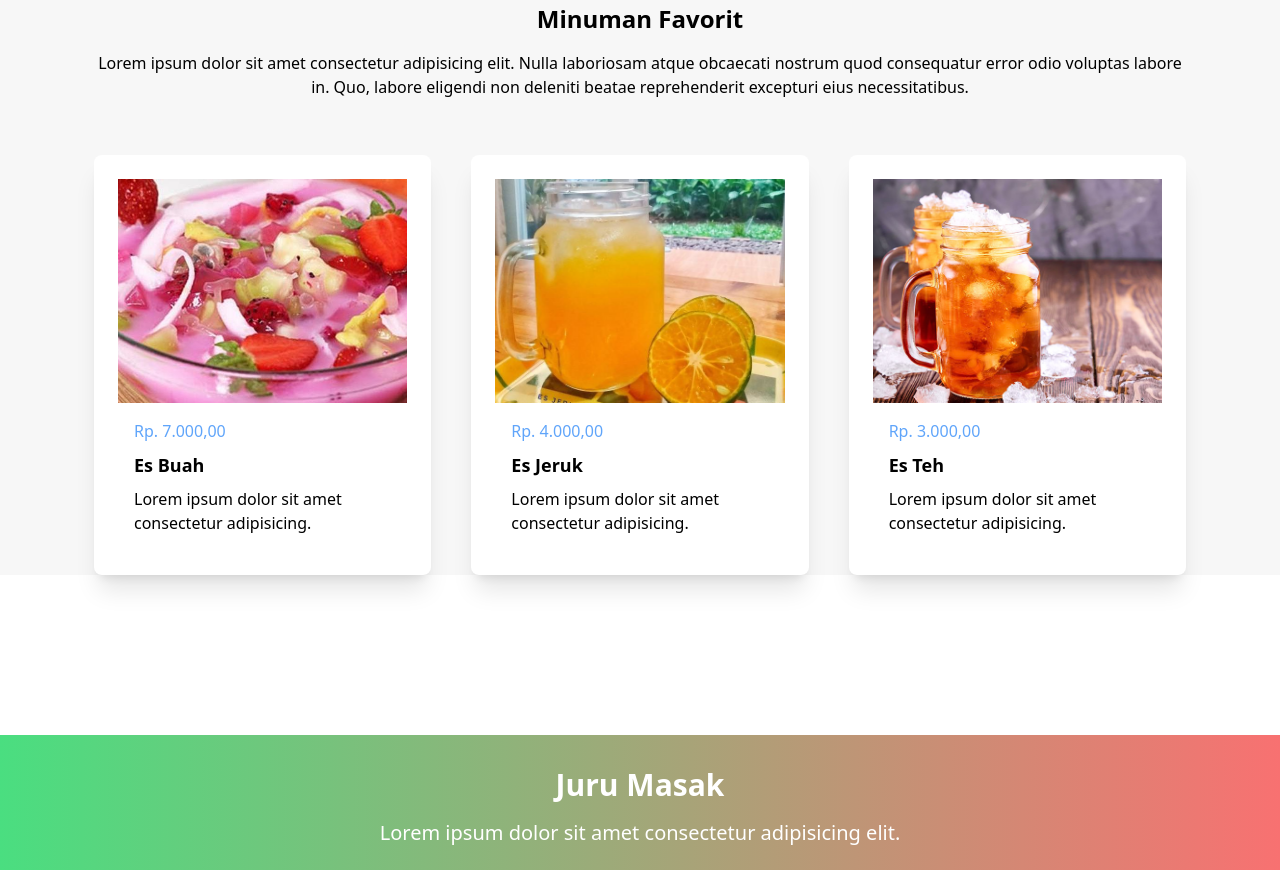
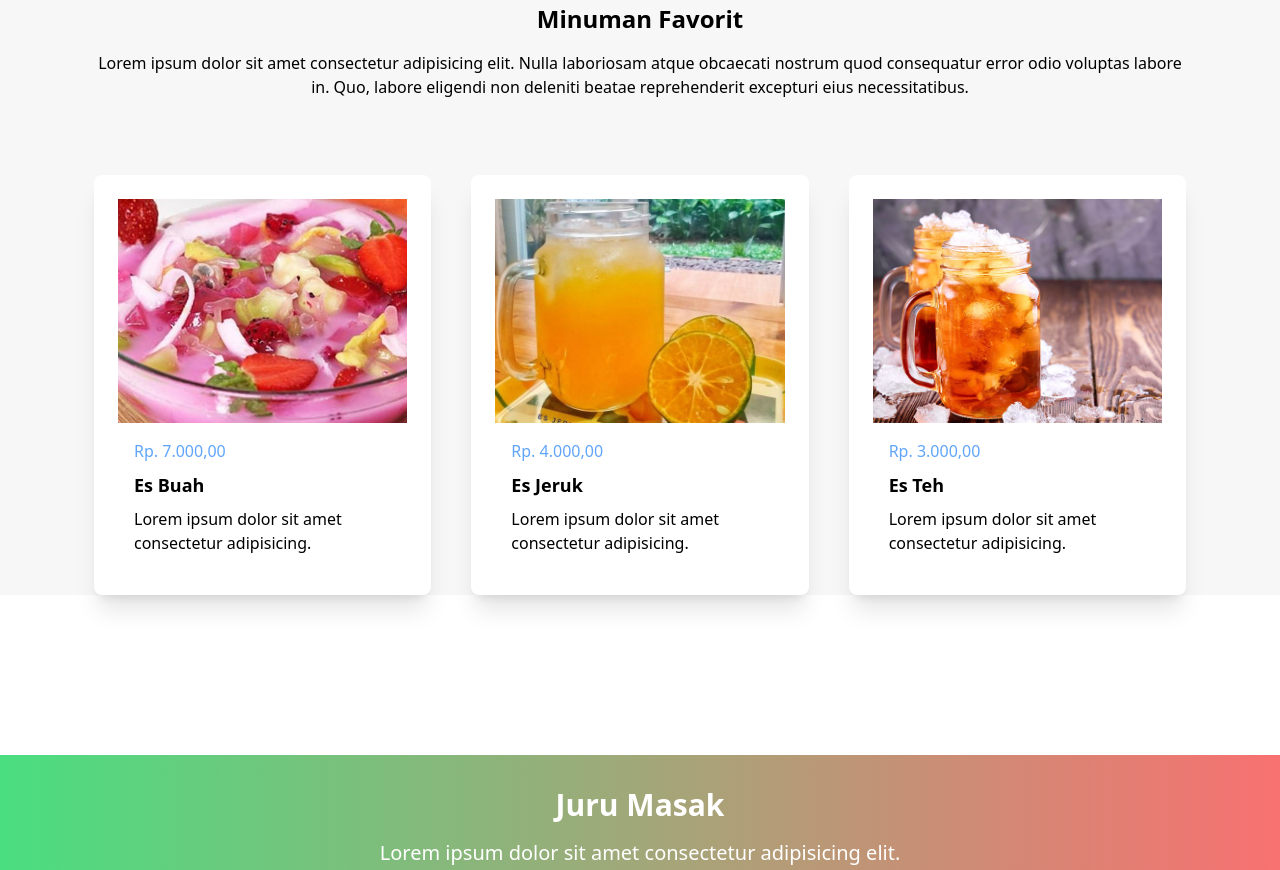
Before and after one commit to YappierUwU/Tailwind-Css, a website: page public/index.html in a window 1280 px wide. Shown: the part 1772-2642 px from the top of the page. Drawn offline with Linux system fonts and the light colour scheme.

Commit message:
Add files via upload

```diff
--- a/public/index.html
+++ b/public/index.html
@@ -138,8 +138,8 @@
                     quod consequatur error odio voluptas labore in. Quo, labore eligendi non deleniti beatae
                     reprehenderit excepturi eius necessitatibus.</p>
             </div>
-            <div class="flex flex-1 gap-10">
-                <div class="card">
+            <div class="lg:flex gap-10 ">
+                <div class="mt-5 card">
                     <div>
                         <img class="w-full h-56 object-cover" src="./img/esbuah.jpg" alt="">
                         <div class="m-2 px-2 py-2">
@@ -151,7 +151,7 @@
                         </div>
                     </div>
                 </div>
-                <div class="card">
+                <div class="mt-5 card">
                     <div>
                         <img class="w-full h-56 object-cover" src="./img/esjeruk.jpg" alt="">
                         <div class="m-2 px-2 py-2">
@@ -163,7 +163,7 @@
                         </div>
                     </div>
                 </div>
-                <div class="card">
+                <div class="card mt-5">
                     <div>
                         <img class="w-full h-56 object-cover" src="./img/esteh.jpg" alt="">
                         <div class="m-2 px-2 py-2">
@@ -290,13 +290,14 @@
     <footer class="bg-green-400 gap-10 py-2 mb-0 px-2">
         <div class="container flex flex-col md:flex-row justify-center items-center mt-4 py-4 gap-6">
             <div class="container flex flex-col lg:justify-start gap-10 text-xs items-start text-white justify-start">
-                <ul class="flex flex-1 lg:justify-start gap-10 text-xs items-center text-white justify-center">
+                <ul
+                    class="flex flex-1 justify-start gap-10 text-xs sm:items-center sm:text-center text-white sm:justify-center">
                     <li>Menu</li>
                     <li>Harga</li>
                     <li>Kontak</li>
                 </ul>
             </div>
-            <div class="flex flex-1 lg:justify-end justify-center gap-8 items-center">
+            <div class="flex flex-1 lg:justify-end justify-center md:justify-end gap-8 items-center">
                 <img class="w-8 h-auto" src="./icon/facebook.svg" alt="">
                 <img class="w-8 h-auto" src="./icon/twitter.svg" alt="">
             </div>
```
Also changed, not shown: public/style.css.
